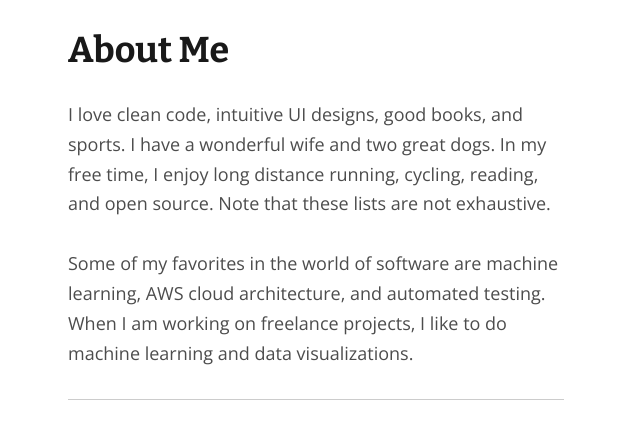
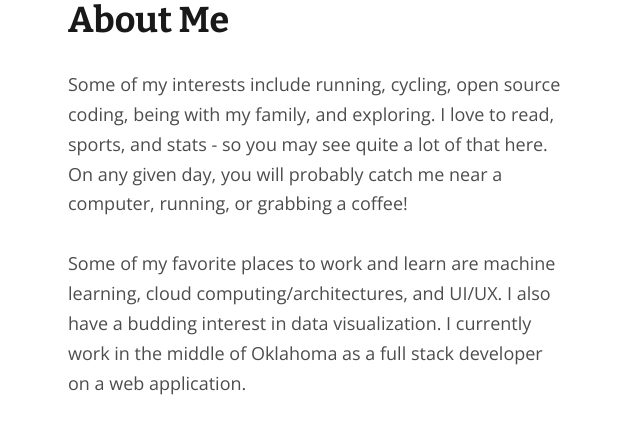
Before and after one commit to devsquared/devsquared_blog, a Gatsby site: page / in a window 1280 px wide. Shown: the top 425 px of the page, 644-1280 px from the left. Built offline with nearby package versions, Linux system fonts and the light colour scheme; Gatsby itself is replaced by a stand-in of ours; some packages are replaced by stand-ins of ours.

Commit message:
update index.tsx

```diff
--- a/src/pages/index.tsx
+++ b/src/pages/index.tsx
@@ -94,13 +94,14 @@ export default class IndexPage extends React.Component<PageProps> {
               <HomepageContent>
                 <h2>About Me</h2>
                 <p>
-                  I love clean code, intuitive UI designs, good books, and sports. I have a wonderful wife and two great
-                  dogs. In my free time, I enjoy long distance running, cycling, reading, and open source. Note that these
-                  lists are not exhaustive.
+                  Some of my interests include running, cycling, open source coding, being with my family, and exploring.
+                  I love to read, sports, and stats - so you may see quite a lot of that here. On any given day, you will
+                  probably catch me near a computer, running, or grabbing a coffee!
                 </p>
                 <p>
-                  Some of my favorites in the world of software are machine learning, AWS cloud architecture, and automated
-                  testing. When I am working on freelance projects, I like to do machine learning and data visualizations.
+                  Some of my favorite places to work and learn are machine learning, cloud computing/architectures, and UI/UX.
+                  I also have a budding interest in data visualization. I currently work in the middle of Oklahoma as a
+                  full stack developer on a web application.
                 </p>
                 <hr />
                 <h2>Latest Blog</h2>
```
